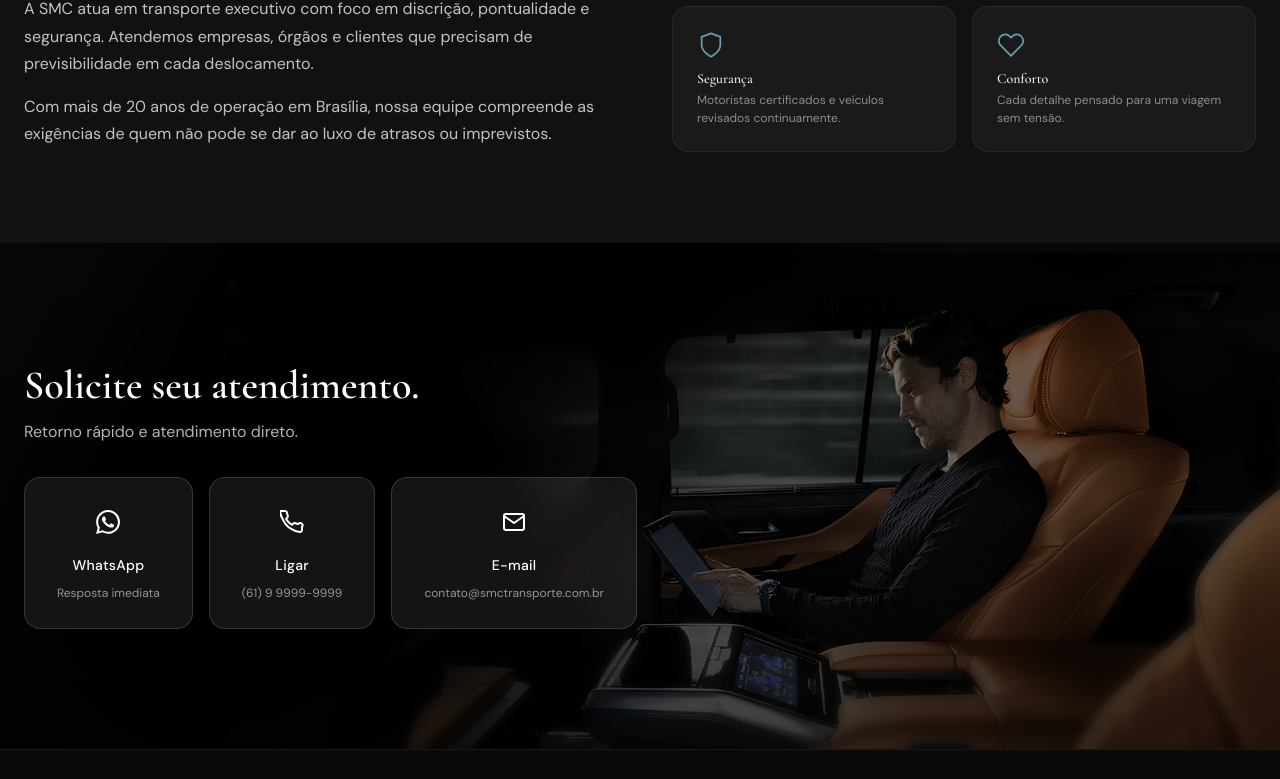
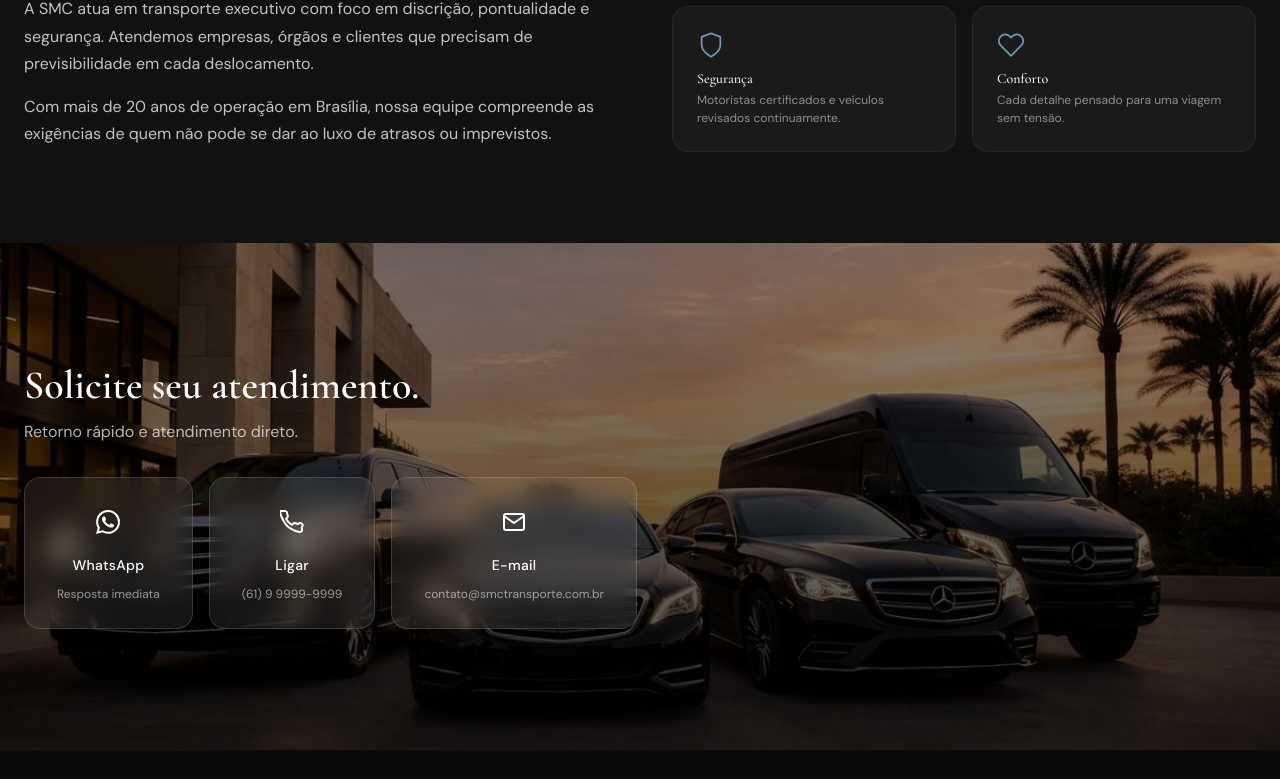
Before and after one commit to Pedrolopespro/smc, a website built with Vite: page src/pages/index.html in a window 1280 px wide. Shown: the part 3877-4656 px from the top of the page. Built offline with nearby package versions, Linux system fonts and the light colour scheme.

Commit message:
Footer CTA: substitui imagem de fundo pela frota ao por do sol
Co-Authored-By: Claude Sonnet 4.6 <noreply@anthropic.com>

```diff
--- a/src/pages/index.html
+++ b/src/pages/index.html
@@ -398,7 +398,7 @@
   ══════════════════════════════════════════ -->
   <section class="cta-hero" id="contato">
     <div class="cta-hero__bg">
-      <img src="../assets/images/hero-desktop.jpg" alt="" aria-hidden="true" loading="lazy">
+      <img src="../assets/images/cta-footer.jpg" alt="" aria-hidden="true" loading="lazy">
     </div>
     <div class="container cta-hero__content">
       <h2>Solicite seu atendimento.</h2>
```
Also changed, not shown: src/pages/servicos.html (+1 -1 lines), src/assets/images/cta-footer.jpg (added).
